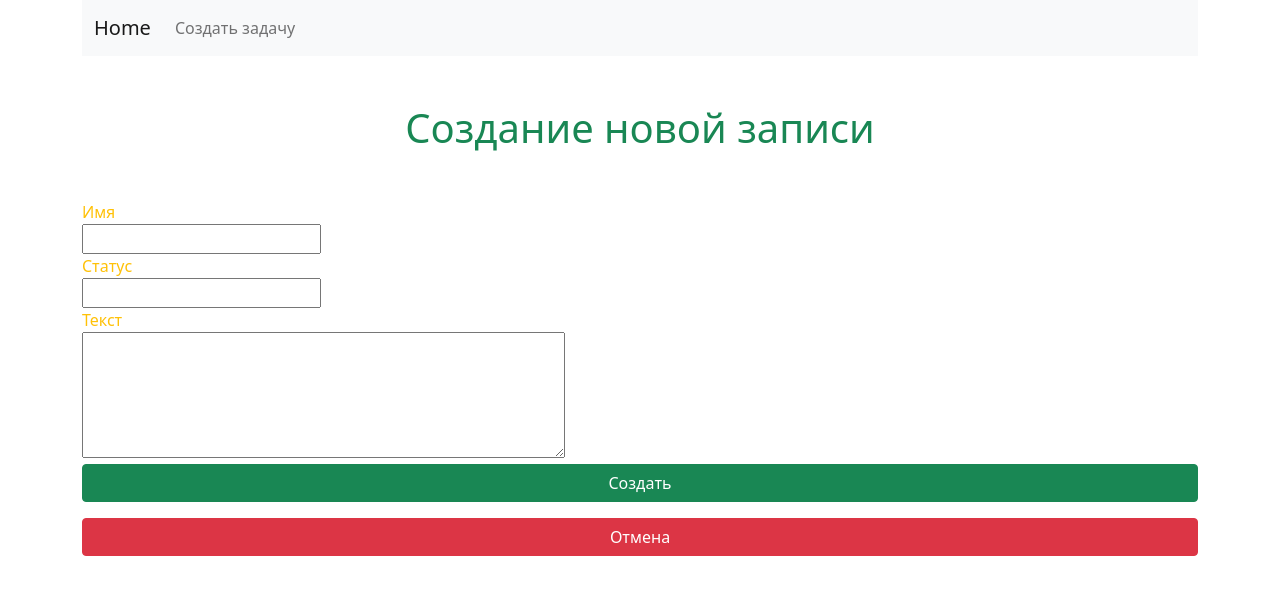
After one commit to romanov-kubanych/exam6, a Django app: page /book/add/ in a window 1280 px wide. The commit adds this page. Shown: the top 595 px of the page. Run offline with Django 4.2, Linux system fonts and the light colour scheme.

Commit message:
Реализована добавление новой записи при помощи форм

```diff
--- /dev/null
+++ b/webapp/forms.py
@@ -0,0 +1,18 @@
+from django import forms
+from django.forms import widgets
+
+
+class BookForm(forms.Form):
+    author = forms.CharField(max_length=100,
+                             required=True,
+                             label="Имя",
+                             error_messages={"required": "Поле обязательно для заполнения",
+                                             "max_length": "Максимальная длина поля 100"})
+    email = forms.EmailField(required=True, label="Статус",
+                             error_messages={"required": "Поле обязательно для заполнения",
+                                             "max_length": "Максимальная длина поля 100"}
+                             )
+    text = forms.CharField(max_length=2000, required=True, label="Текст",
+                           widget=widgets.Textarea(attrs={"rows": 5, "cols": 50}),
+                           error_messages={"required": "Поле обязательно для заполнения",
+                                           "max_length": "Максимальная длина поля 2000"})
--- a/webapp/templates/base.html
+++ b/webapp/templates/base.html
@@ -23,7 +23,7 @@
           <ul class="navbar-nav">
             {% block nav %}
             <li class="nav-item">
-              <a class="nav-link" href='#'>Создать задачу</a>
+              <a class="nav-link" href='{% url "create_view" %}'>Создать задачу</a>
             </li>
             {% endblock %}
           </ul>
--- /dev/null
+++ b/webapp/templates/book_create.html
@@ -0,0 +1,15 @@
+{% extends 'base.html' %}
+
+{% block content %}
+        <div class="text-center my-5">
+            <h1 class="text-success">Создание новой записи</h1>
+        </div>
+        <div>
+            <form method="post">
+                {% include 'partial/form.html' with button_text='Создать' %}
+            </form>
+        </div>
+        <div class="my-3">
+            <a class="btn btn-danger w-100" href={% url 'index_view' %}>Отмена</a>
+        </div>
+{% endblock %}
--- a/webapp/templates/index_view.html
+++ b/webapp/templates/index_view.html
@@ -2,10 +2,6 @@
 
 {% block title %}
     Main
-{% endblock %}
-
-{% block nav %}
-
 {% endblock %}
 
 {% block content %}
--- /dev/null
+++ b/webapp/templates/partial/form.html
@@ -0,0 +1,16 @@
+{% csrf_token %}
+
+{% for error in form.non_field_errors %}
+   <p class="text-danger m-0">{{ error }}</p>
+{% endfor %}
+
+{% for field in form %}
+    <div class='text-warning'>
+    <p class="m-0"><label for="{{ field.id_for_label }}">{{ field.label }}</label></p>
+    {% for error in field.errors %}
+        <p class="text-danger m-0">{{ error }}</p>
+    {% endfor %}
+    {{ field }}
+    </div>
+{% endfor %}
+<input class="btn btn-success w-100" type="submit" value="{{ button_text }}"/>
--- a/webapp/urls.py
+++ b/webapp/urls.py
@@ -1,7 +1,8 @@
 from django.urls import path
 
-from webapp.views import index_view
+from webapp.views import index_view, create_book_view
 
 urlpatterns = [
     path('', index_view, name='index_view'),
+    path('book/add/', create_book_view, name='create_view')
 ]
--- a/webapp/views.py
+++ b/webapp/views.py
@@ -1,8 +1,25 @@
-from django.shortcuts import render
+from django.shortcuts import render, redirect
 
+from webapp.forms import BookForm
 from webapp.models import Book
 
 
 def index_view(request):
     books = Book.objects.all().filter(status='active').order_by('-created_at')
     return render(request, 'index_view.html', {'books': books})
+
+
+def create_book_view(request):
+    if request.method == 'GET':
+        form = BookForm()
+        return render(request, 'book_create.html', {"form": form})
+    else:
+        form = BookForm(data=request.POST)
+        if form.is_valid():
+            author = form.cleaned_data.get('author')
+            email = form.cleaned_data.get('email')
+            text = form.cleaned_data.get('text')
+            new_book = Book.objects.create(author=author, email=email, text=text)
+            books = Book.objects.all().filter(status='active').order_by('-created_at')
+            return render(request, 'index_view.html', {'books': books})
+        return render(request, 'book_create.html', {"form": form})
```
